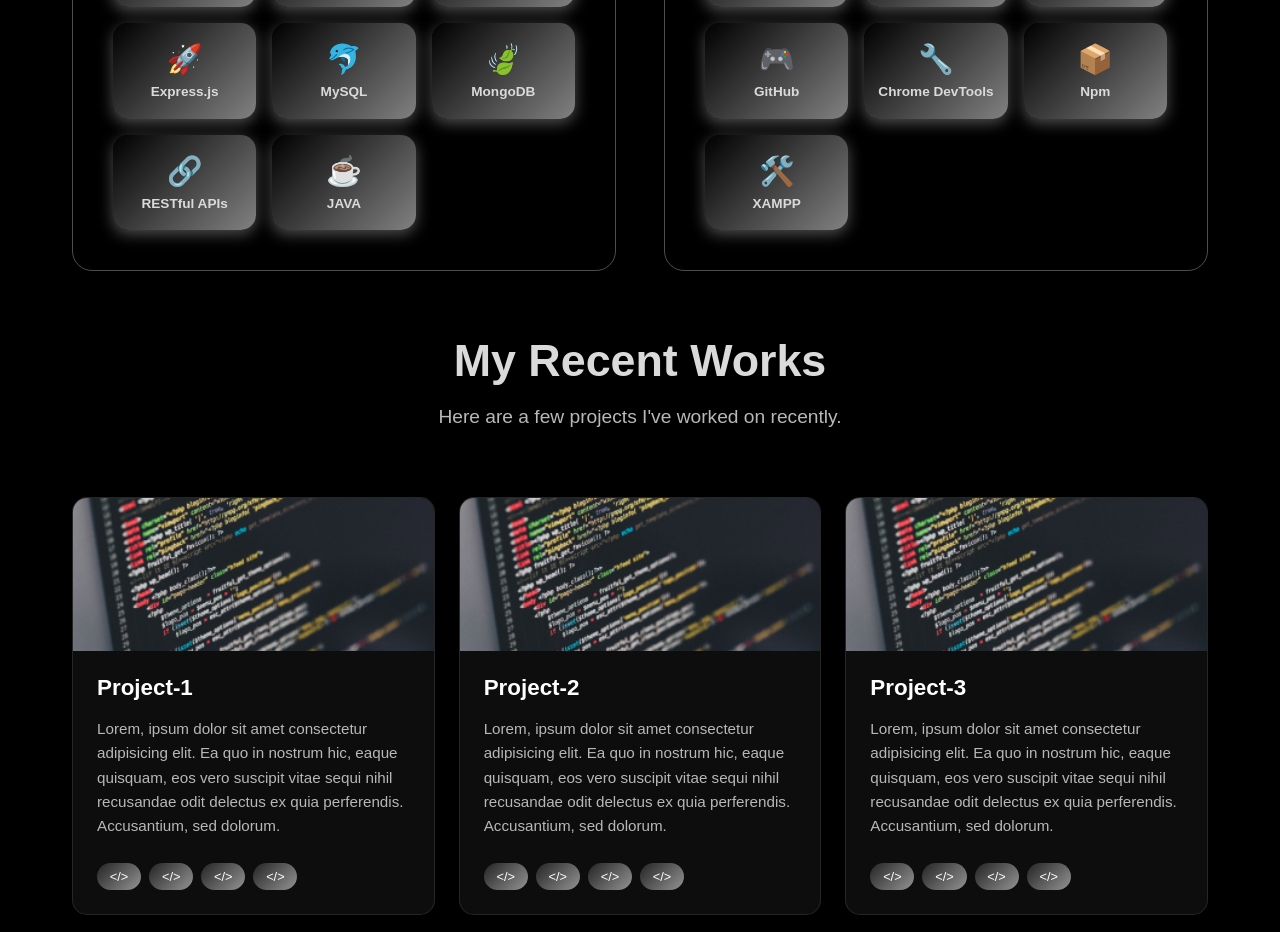
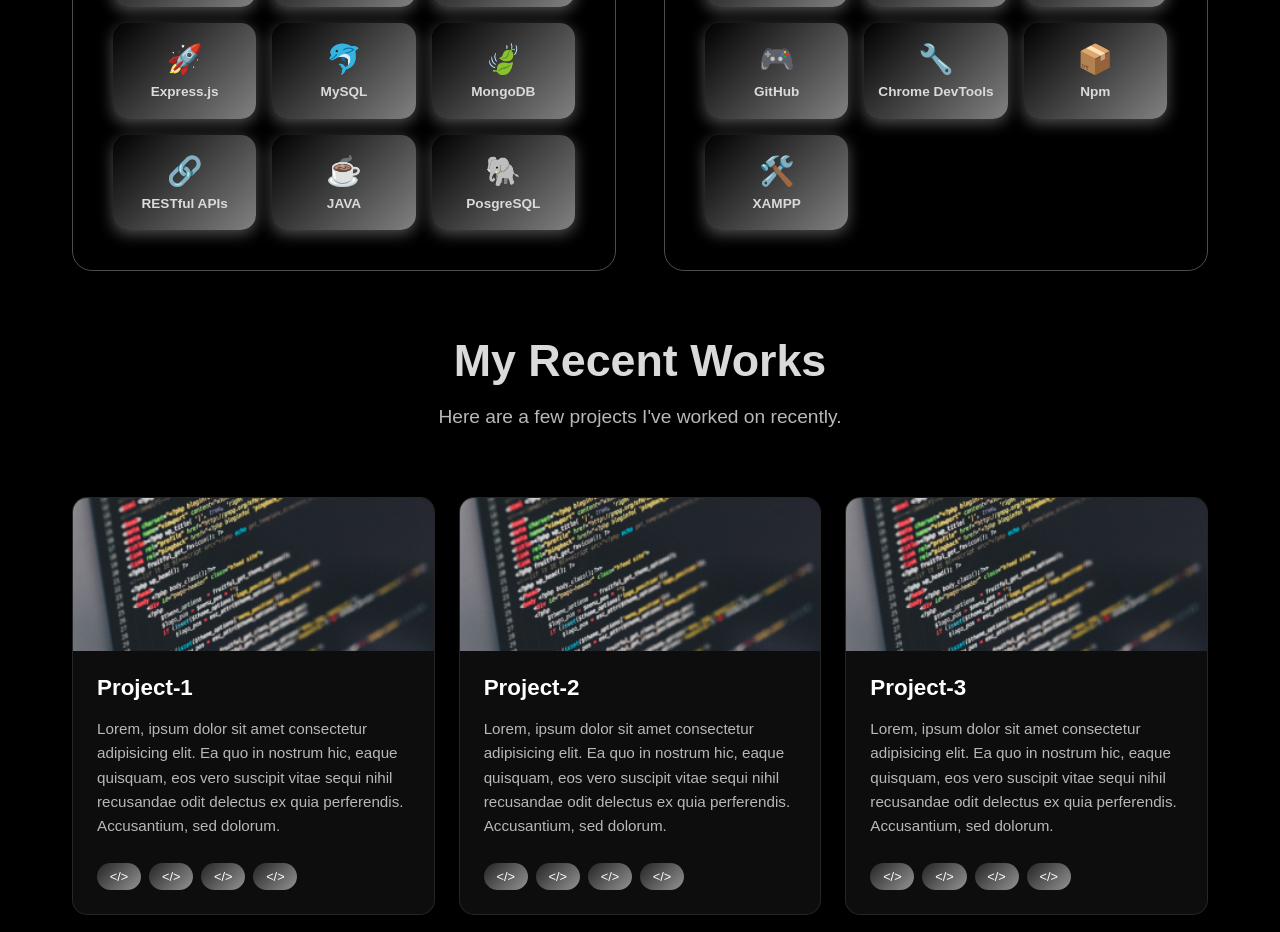
Before and after one commit to FidelGenre/Portfolio, a React (Vite) app: page / in a window 1280 px wide. Shown: the part 2560-3492 px from the top of the page. Built offline with nearby package versions, Linux system fonts and the light colour scheme.

Commit message:
tecnchange

```diff
--- a/src/components/About/About.jsx
+++ b/src/components/About/About.jsx
@@ -15,6 +15,7 @@ export function About() {
     { name: "MongoDB", icon: "🍃" },
     { name: "RESTful APIs", icon: "🔗" },
     { name: "JAVA", icon: "☕" },
+    { name: "PosgreSQL", icon: "🐘" },
   ]
 
   const tools = [
```
